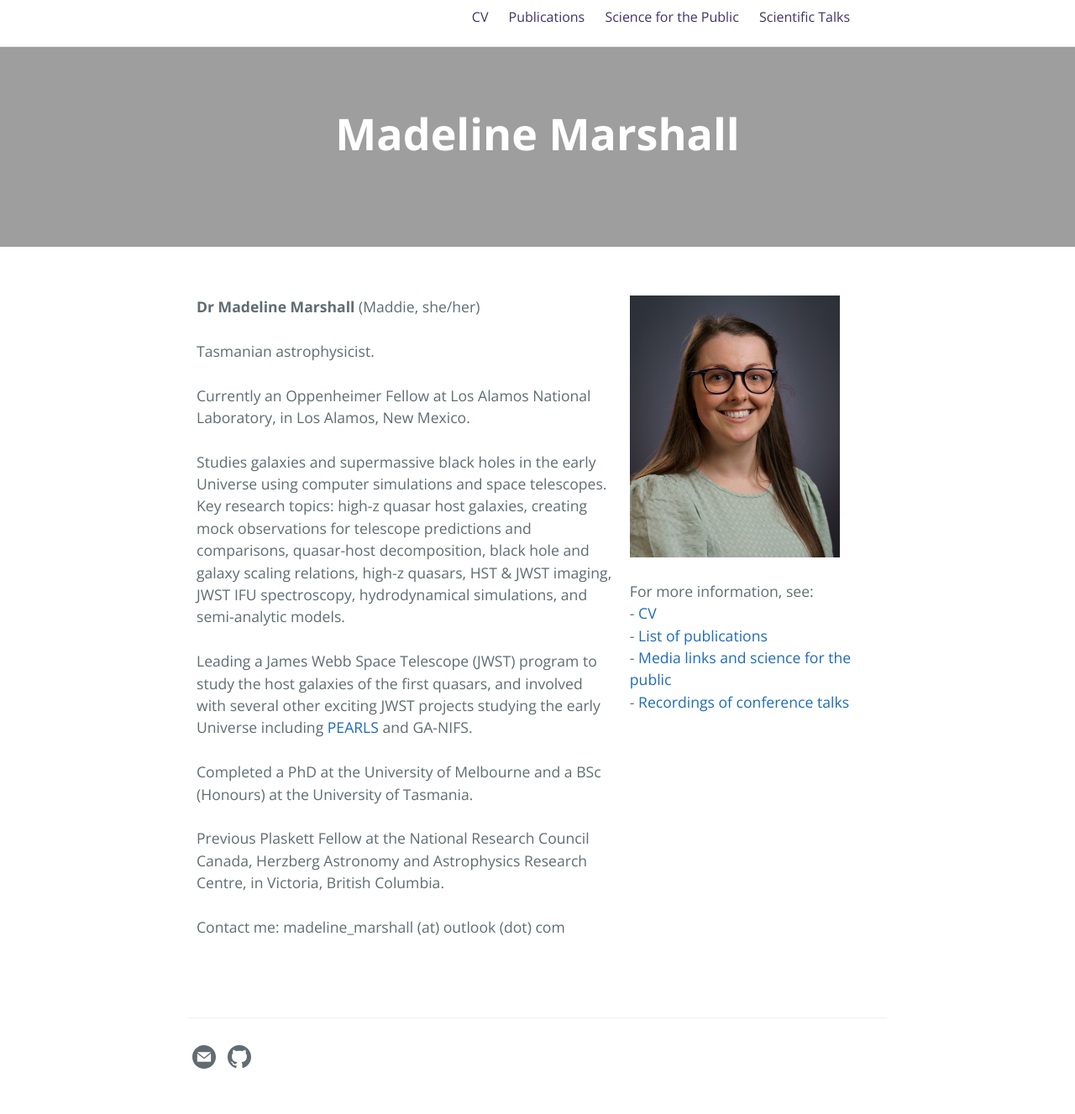
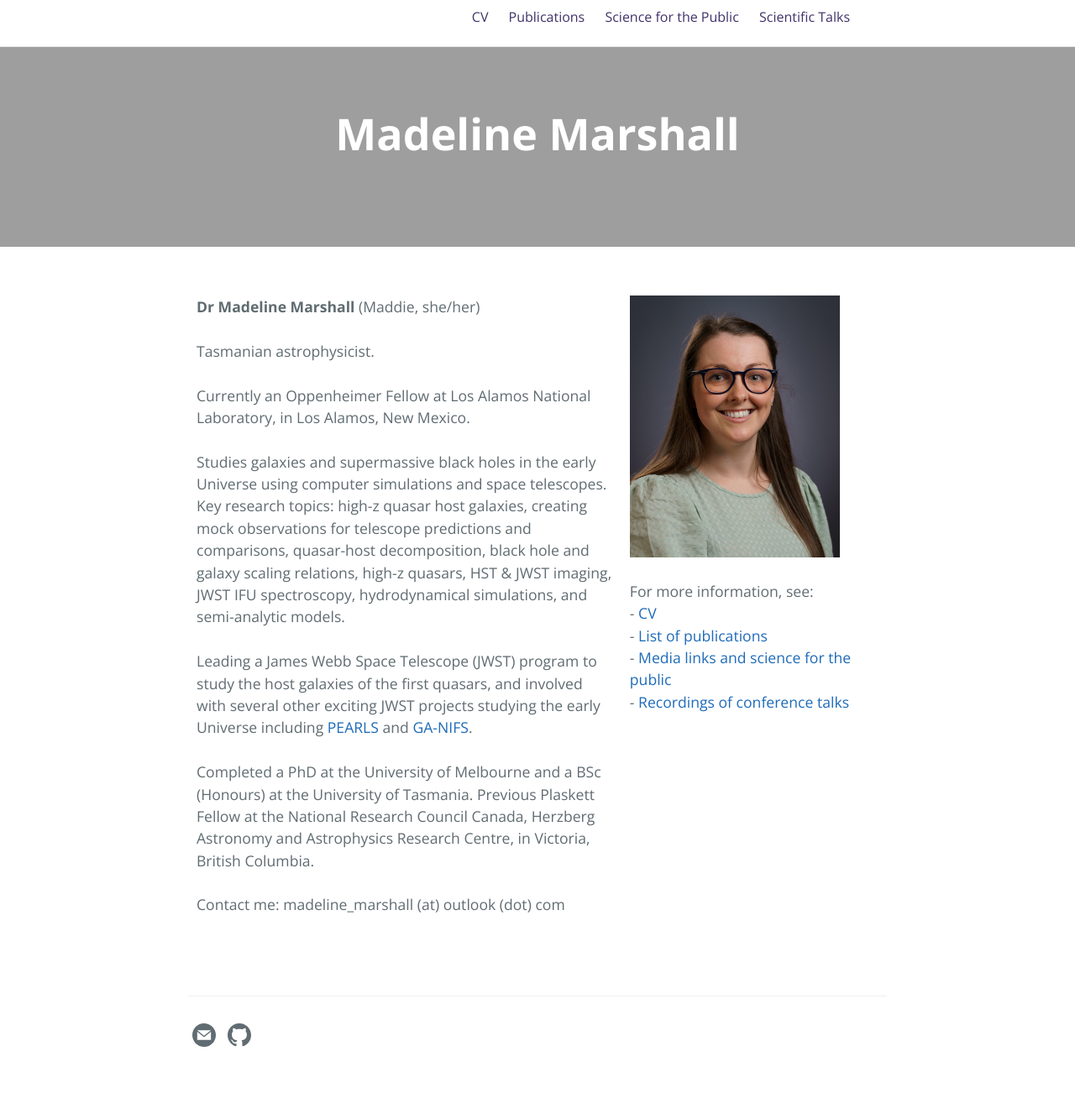
Before and after one commit to madelinemarshall/madelinemarshall.github.io, a Jekyll site: the page built from index.md, in a window 1280 px wide. Shown: the whole page at 84% size. Built offline with Jekyll 4.4.1, drawn with Linux system fonts in a browser that asks for light colours; after the commit the page ends 1301 px from its top, so only the background shows below that.

```diff
--- a/index.md
+++ b/index.md
@@ -58,9 +58,9 @@ tagline:
     Key research topics: high-z quasar host galaxies, creating mock observations for telescope predictions and comparisons, quasar-host decomposition, black hole and galaxy scaling relations, high-z quasars, HST & JWST imaging, JWST IFU spectroscopy, hydrodynamical simulations, and semi-analytic models.  <br><br>
 
     Leading a James Webb Space Telescope (JWST) program to study the host galaxies of the first quasars,
-    and involved with several other exciting JWST projects studying the early Universe including <a href="https://sites.google.com/view/jwstpearls">PEARLS</a> and GA-NIFS. <br><br>
+    and involved with several other exciting JWST projects studying the early Universe including <a href="https://sites.google.com/view/jwstpearls">PEARLS</a> and <a href="https://ga-nifs.github.io/">GA-NIFS</a>. <br><br>
 
-    Completed a PhD at the University of Melbourne and a BSc (Honours) at the University of Tasmania. <br><br>
+    Completed a PhD at the University of Melbourne and a BSc (Honours) at the University of Tasmania.
     Previous Plaskett Fellow at the National Research Council Canada, Herzberg Astronomy and Astrophysics Research Centre, in Victoria, British Columbia. <br><br>
 
     Contact me: madeline_marshall (at) outlook (dot) com<br>
```
